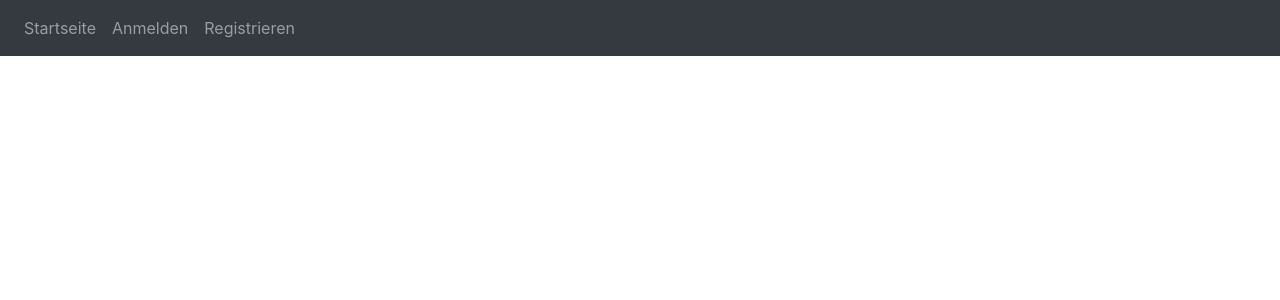
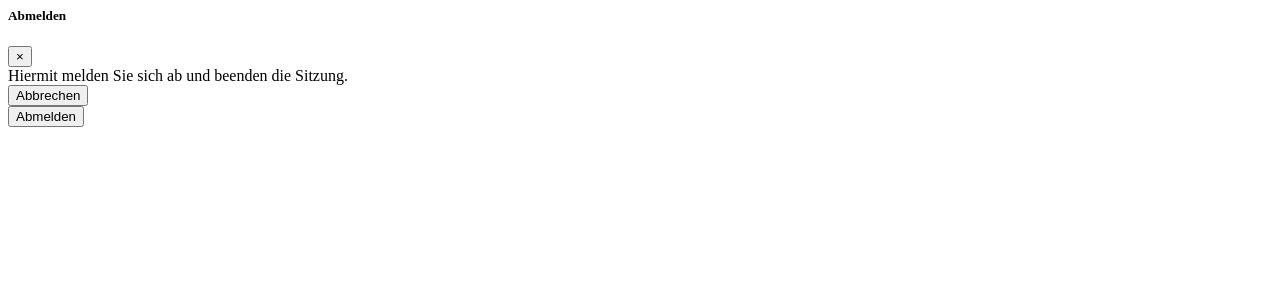
Before and after one commit to Wirtschaftsinformatik-Passau/softwareprojekt-gruppe-3, a Flask app: page /storno in a window 1280 px wide. Shown: the top 300 px of the page. Run offline with Flask 2, Linux system fonts and the light colour scheme; some libraries are stand-ins or nearby versions.

Commit message:
storno html

```diff
--- a/website/templates/Passagier/storno.html
+++ b/website/templates/Passagier/storno.html
@@ -1,5 +1,24 @@
-{% extends "base.html" %}
 
-{% block title %}Buchung suchen{% endblock %}
-{% block content %}
-{% endblock %}
+<!-- Modal for logout confirmation -->
+<div class="modal" tabindex="-1" role="dialog" id="logoutModal">
+  <div class="modal-dialog" role="document">
+    <div class="modal-content">
+      <div class="modal-header">
+        <h5 class="modal-title">Abmelden</h5>
+        <button type="button" class="close" data-dismiss="modal" aria-label="Close">
+          <span aria-hidden="true">&times;</span>
+        </button>
+      </div>
+      <div class="modal-body">
+        {{ 'Hiermit melden Sie sich ab und beenden die Sitzung.' }}
+      </div>
+      <div class="modal-footer">
+        <button type="button" class="btn btn-secondary" data-dismiss="modal">Abbrechen</button>
+        <!-- Form that submits a request to the /logout route when submitted -->
+        <form action="{{ url_for('nutzer_mit_account_views.logout') }}" method="GET">
+          <button type="submit" class="btn btn-primary">Abmelden</button>
+        </form>
+      </div>
+    </div>
+  </div>
+</div>
```
